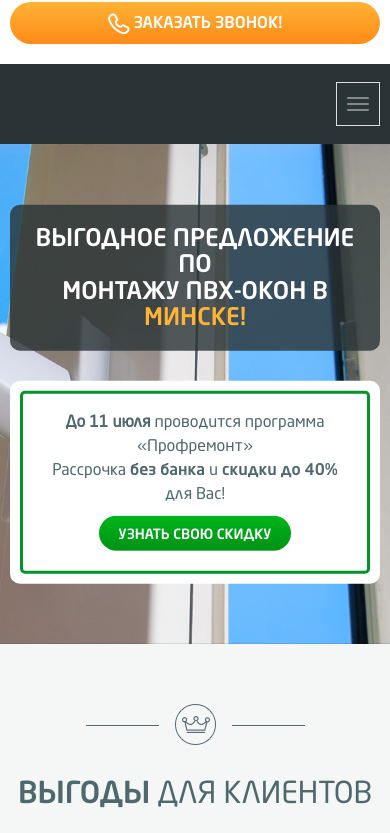
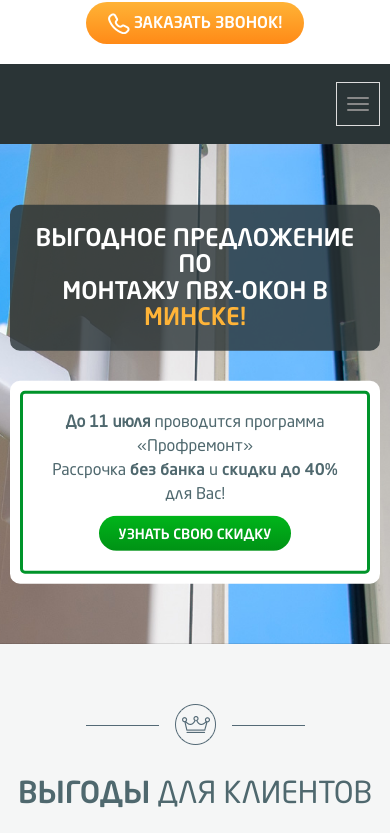
Before and after one commit to Vladimir-Kochetkov/middleDiplom, a website: page index.html in a window 390 px wide. Shown: the part 132-965 px from the top of the page. Drawn offline with nearby package versions, Linux system fonts and the light colour scheme.

Commit message:
fix layout

```diff
--- a/css/style.css
+++ b/css/style.css
@@ -1286,6 +1286,12 @@ span.sert-close{
     font-size: 18px;
   }
 }
+#header .row .block .row{
+  flex-direction: column;
+  text-align: center;
+  align-items: center;
+  white-space: nowrap;
+}
 @media (max-width: 992px) {
   .countdown {
     margin-bottom: 40px;
@@ -1426,9 +1432,13 @@ span.sert-close{
     margin-left: 0;
     border-radius: 10px;
   }
+
 }
 
 @media (max-width: 580px) {
+  #header .row {
+    flex-direction: column;
+  }
   .benefits-inner {
     width: 100%;
   }
--- a/src/modules/swiper.js
+++ b/src/modules/swiper.js
@@ -24,6 +24,10 @@ export const swiper = () => {
                 slidesPerView: 3,
                 slidesPerGroup: 3,
             }
+        },
+        grid: {
+            rows: 1,
+            column: 2
         }
     });
 
```
Also changed, not shown: dist/main.js.
